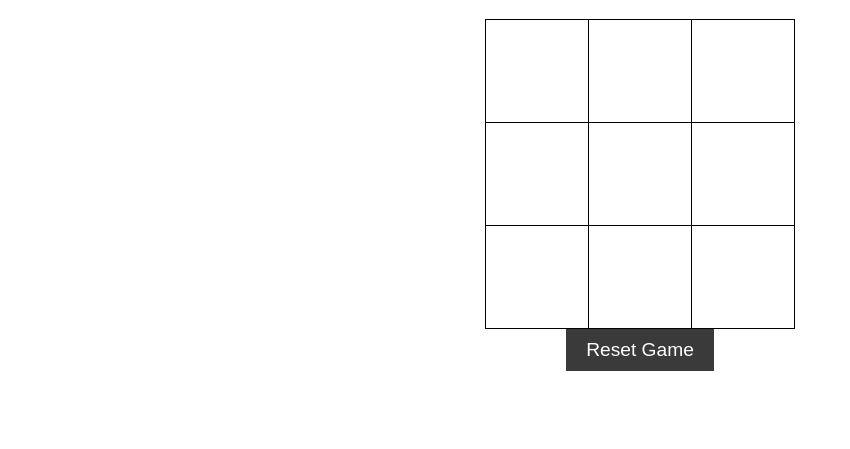
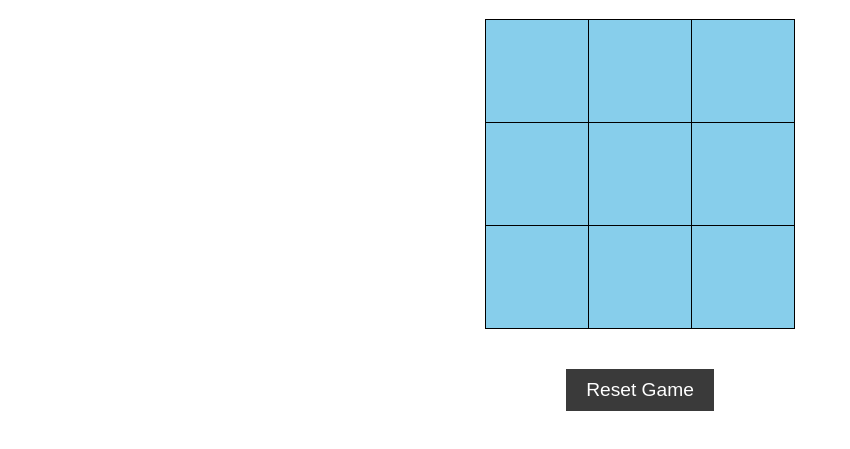
Before and after one commit to anandpiyush1521/Tic-Tac-Toe, a plain HTML site: page index.html in a window 1280 px wide. Shown: the part 61-510 px from the top of the page, without its empty margins (0-850 px from the left). Drawn offline with Linux system fonts and the light colour scheme.

Commit message:
Box designing

```diff
--- a/style.css
+++ b/style.css
@@ -17,8 +17,18 @@ td {
 }
 
 .o {
-  color: blue;
+  color: green;
 }
+
+.square {
+  /* styles for squares */
+  background-color: skyblue;
+}
+
+.square:hover {
+  background-color: #8FBC8F;
+}
+
 #reset-button {
   padding: 10px 20px;
   border: none;
@@ -37,4 +47,10 @@ td {
   display: flex;
   flex-direction: column; /* stack elements in a column */
   align-items: center; /* center elements horizontally */
+  padding-bottom: 20px;
 }
+
+#game-board {
+  /* styles for game board */
+  margin-bottom: 20px;
+}
```
